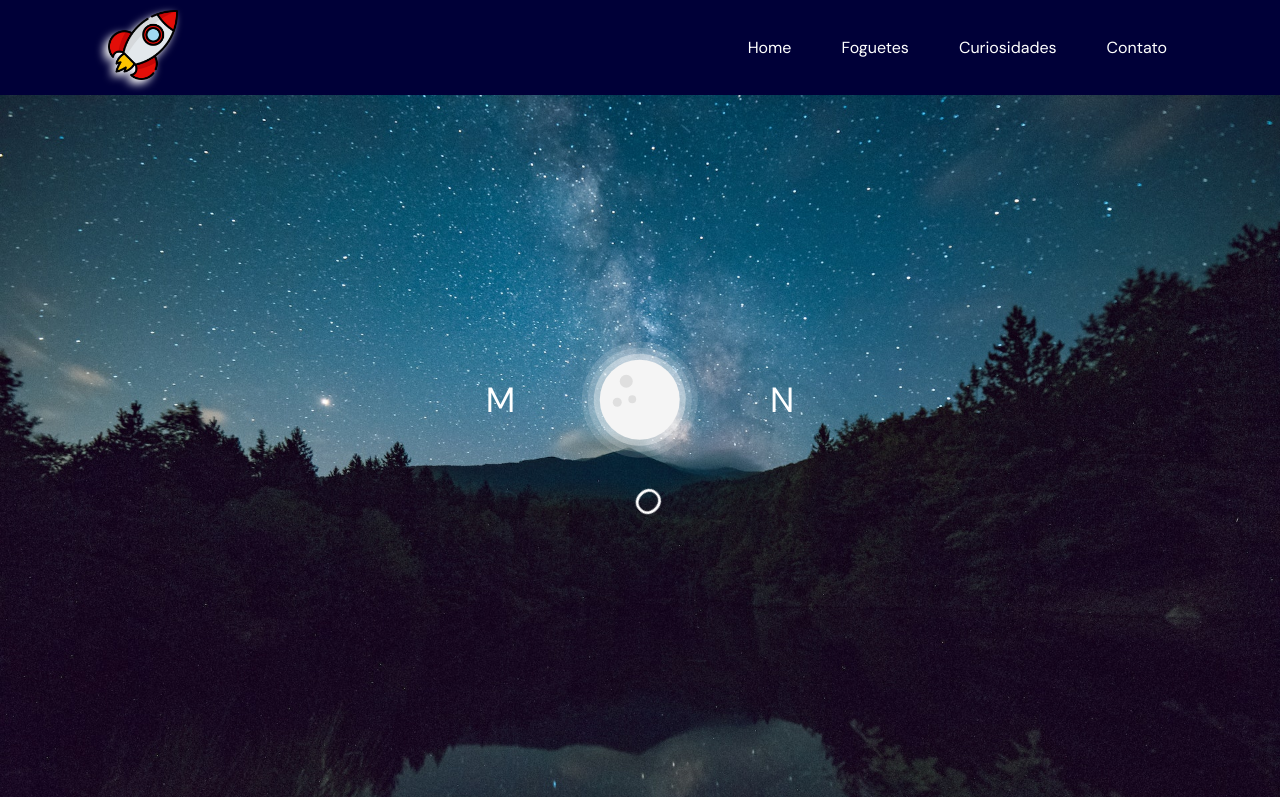
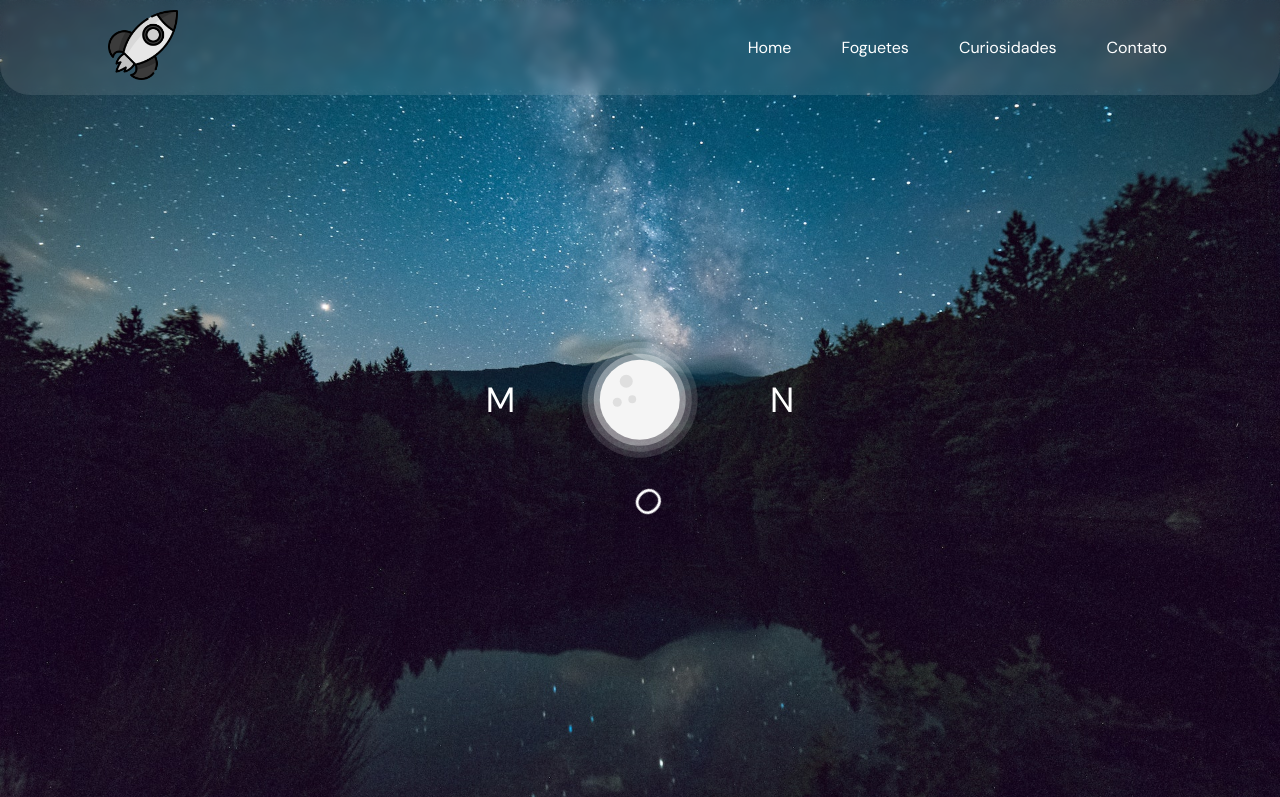
Before and after one commit to Israel-Oliveira/moon, a plain HTML site: page index.html in a window 1280 px wide. Shown: the top 797 px of the page. Drawn offline with Linux system fonts and the light colour scheme.

Commit message:
Atualização Cor

```diff
--- a/style/main.scss
+++ b/style/main.scss
@@ -7,7 +7,6 @@
 @import './scss/animacoes';
 
 #principal{
-  margin-top: 9.5rem;
 
   .backg-moon{
     background-image: url(../img/backg-main.jpg);
--- a/style/scss/_header.scss
+++ b/style/scss/_header.scss
@@ -6,8 +6,11 @@ header{
   top: 0;
   width: 100%;
 
+  backdrop-filter: blur(0.5rem);
+
   z-index: 10;
 
+  border-radius: 0 0 3rem 3rem;
   .logo{
     display: flex;
     justify-content: space-between;
@@ -19,7 +22,7 @@ header{
 
       margin-left: 2rem;
 
-      filter: drop-shadow(-0.4rem .4rem .4rem $txtW);
+      filter:grayscale(10);
     }
   }
 
--- a/style/scss/_variables.scss
+++ b/style/scss/_variables.scss
@@ -1,9 +1,9 @@
-$primaryColor: #000038;
-$secundaryColor: rgb(5, 23, 126);
+$primaryColor: #f7f7f71c;
+$secundaryColor: rgb(15, 83, 95);
 $branco: white;
 
 
-$txtW: white;
+$txtW: rgb(255, 255, 255);
 $txtY: yellow;
 
 $bols1: rgba(152, 253, 253, 0.87);
```
Also changed, not shown: style/contato.css, style/main.css, 2 other files.
